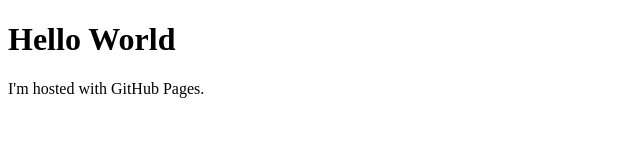
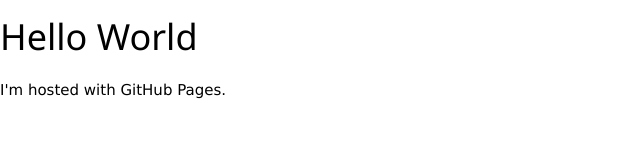
Before and after one commit to AutomatedEngineer/automatedengineer.github.io, a plain HTML site: page index.html in a window 1280 px wide. Shown: the whole page, without its empty margins (0-640 px from the left). Drawn offline with nearby package versions, Linux system fonts and the light colour scheme.

Commit message:
Added W3.CSS

```diff
--- a/index.html
+++ b/index.html
@@ -1,5 +1,7 @@
 <!DOCTYPE html>
 <html>
+<meta name="viewport" content="width=device-width, initial-scale=1">
+<link rel="stylesheet" href="http://www.w3schools.com/lib/w3.css">
 <body>
 <h1>Hello World</h1>
 <p>I'm hosted with GitHub Pages.</p>
```
